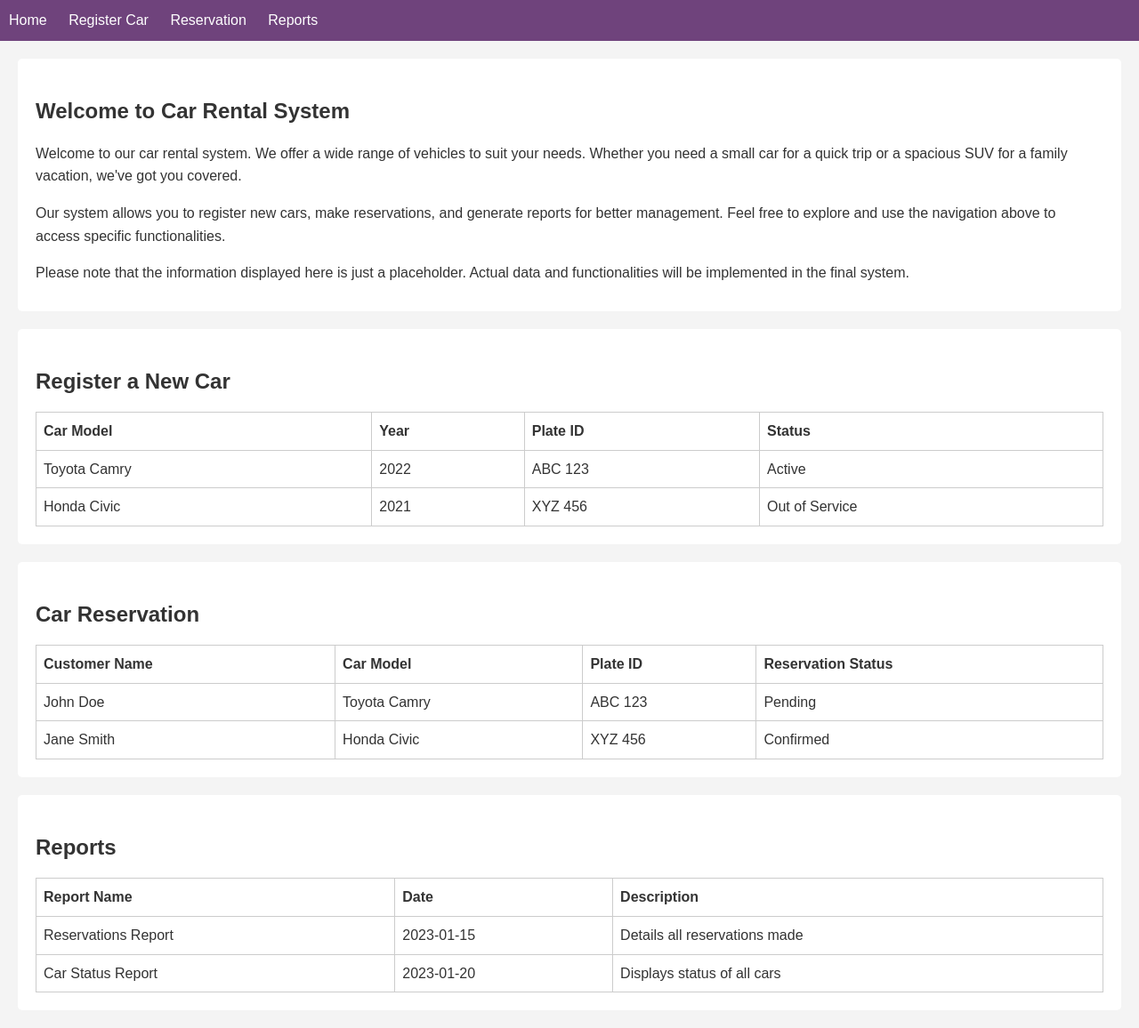
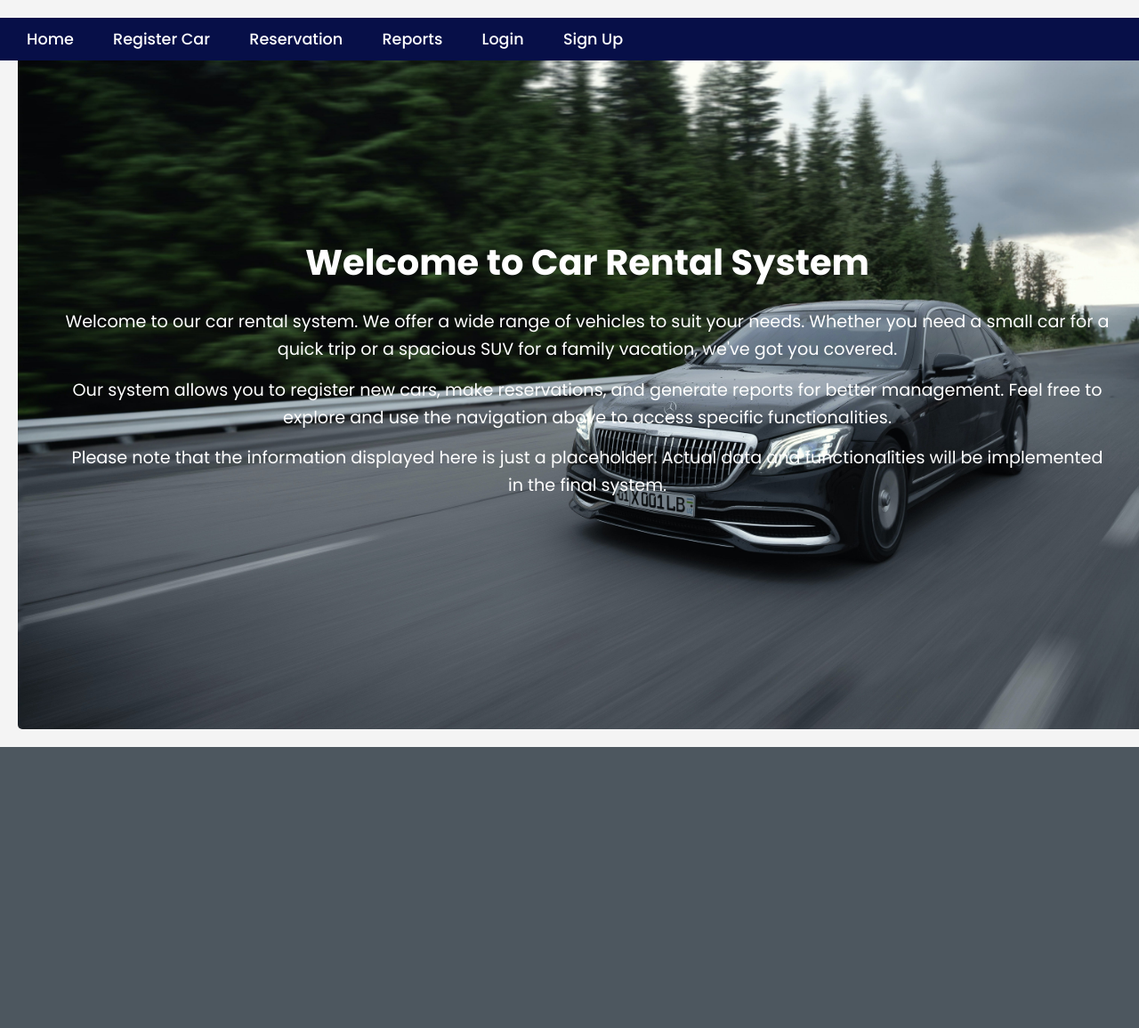
Before and after one commit to AbdelrahmanAyman0011/Car-Rental-System, a PHP site: page / in a window 1280 px wide. Shown: the whole page at 89% size. After the commit the page ends 840 px from the top, so only its background shows below. Run offline with PHP 8.4, Linux system fonts and the light colour scheme.

Commit message:
new update in css code

```diff
--- a/index.html
+++ b/index.html
@@ -9,18 +9,21 @@
 </head>
 <body>
   <header>
-    <nav>
+    <nav class = "navigation">
       <ul>
         <li><a href="#home"><i class="fas fa-home"></i> Home</a></li>
         <li><a href="#register"><i class="fas fa-car"></i> Register Car</a></li>
         <li><a href="#reservation"><i class="far fa-calendar-alt"></i> Reservation</a></li>
         <li><a href="#reports"><i class="fas fa-chart-bar"></i> Reports</a></li>
+        <li><a href="#login">Login</a></li>
+        <li><a href="#signup">Sign Up</a></li>
       </ul>
     </nav>
   </header>
 
-  <section id="home" class="home">
-    <h2>Welcome to Car Rental System</h2>
+  <section class="main">
+    <div>
+      <h1>Welcome to Car Rental System</h1>
        <p>
         Welcome to our car rental system. We offer a wide range of vehicles to suit your needs.
         Whether you need a small car for a quick trip or a spacious SUV for a family vacation,
@@ -35,96 +38,7 @@
         Please note that the information displayed here is just a placeholder.
         Actual data and functionalities will be implemented in the final system.
       </p>
-  </section>
-
-  <section id="register" class="register">
-    <h2>Register a New Car</h2>
-    <table>
-      <!-- Table for registering a new car -->
-      <thead>
-        <tr>
-          <th>Car Model</th>
-          <th>Year</th>
-          <th>Plate ID</th>
-          <th>Status</th>
-        </tr>
-      </thead>
-      <tbody>
-        <!-- Sample data for registration -->
-        <tr>
-          <td>Toyota Camry</td>
-          <td>2022</td>
-          <td>ABC 123</td>
-          <td>Active</td>
-        </tr>
-        <tr>
-          <td>Honda Civic</td>
-          <td>2021</td>
-          <td>XYZ 456</td>
-          <td>Out of Service</td>
-        </tr>
-        <!-- Add more rows as needed -->
-      </tbody>
-    </table>
-  </section>
-
-  <section id="reservation" class="reservation">
-    <h2>Car Reservation</h2>
-    <table>
-      <!-- Table for car reservation and customer information -->
-      <thead>
-        <tr>
-          <th>Customer Name</th>
-          <th>Car Model</th>
-          <th>Plate ID</th>
-          <th>Reservation Status</th>
-        </tr>
-      </thead>
-      <tbody>
-        <!-- Sample data for reservations -->
-        <tr>
-          <td>John Doe</td>
-          <td>Toyota Camry</td>
-          <td>ABC 123</td>
-          <td>Pending</td>
-        </tr>
-        <tr>
-          <td>Jane Smith</td>
-          <td>Honda Civic</td>
-          <td>XYZ 456</td>
-          <td>Confirmed</td>
-        </tr>
-        <!-- Add more rows as needed -->
-      </tbody>
-    </table>
-  </section>
-
-  <section id="reports" class="reports">
-    <h2>Reports</h2>
-    <table>
-      <!-- Table for reports -->
-      <thead>
-        <tr>
-          <th>Report Name</th>
-          <th>Date</th>
-          <th>Description</th>
-        </tr>
-      </thead>
-      <tbody>
-        <!-- Sample data for reports -->
-        <tr>
-          <td>Reservations Report</td>
-          <td>2023-01-15</td>
-          <td>Details all reservations made</td>
-        </tr>
-        <tr>
-          <td>Car Status Report</td>
-          <td>2023-01-20</td>
-          <td>Displays status of all cars</td>
-        </tr>
-        <!-- Add more rows as needed -->
-      </tbody>
-    </table>
+    </div>
   </section>
 </body>
 </html>
--- a/styles.css
+++ b/styles.css
@@ -1,24 +1,32 @@
-/* Reset default margin and padding */
-body,
-ul {
+@import url("https://fonts.googleapis.com/css2?family=Poppins:ital,wght@0,100;0,200;0,300;0,400;0,500;0,600;0,700;0,800;0,900;1,100;1,200;1,300;1,400;1,500;1,600;1,700;1,800;1,900&display=swap");
+* {
+  font-family: "Poppins", sans-serif;
   margin: 0;
   padding: 0;
+  box-sizing: border-box;
+  scroll-behavior: smooth;
+}
+header {
+  background-color: #070f48;
+  width: 100%;
+  position: fixed;
+  z-index: 999;
+  display: flex;
+  justify-content: space-between;
+  align-items: center;
+  padding: 10px 50px; /* Adjust the padding to your desired fixed size */
 }
 
-/* Basic styling */
-body {
-  font-family: Arial, sans-serif;
-  line-height: 1.6;
-  background-color: #f4f4f4;
-  color: #333333;
+.navigation a {
+  color: rgb(255, 255, 255);
+  text-decoration: none;
+  font-size: 1.1em;
+  font-weight: 500;
+  padding-left: 20px; /* Adjust the padding to your desired fixed size */
 }
-
-header {
-  background-color: #3f0351bb;
-  color: white;
-  padding: 10px;
+.navigation a:hover {
+  color: rgb(80, 80, 167);
 }
-
 nav ul {
   list-style: none;
   margin: 0;
@@ -35,6 +43,82 @@
   text-decoration: none;
 }
 
+section {
+  padding: 50px 50px; /* Adjust the padding to your desired fixed size */
+  margin: 0 auto; /* Center the section */
+  max-width: 800px; /* Set a maximum width for the section */
+}
+
+.main {
+  max-width: 100%;
+  width: 100%;
+  min-height: 100vh;
+  display: flex;
+  justify-content: center;
+  align-items: center;
+  background: url(background.jpg) no-repeat;
+  background-size: cover;
+  background-position: center;
+  background-attachment: fixed;
+  padding: 50px; /* Adjust padding as needed */
+  box-sizing: border-box;
+  text-align: center; /* Center-align text */
+  color: #fff; /* Set text color */
+}
+
+
+.main h2 {
+  color: rgb(241, 241, 241);
+  font-size: 1.4em;
+  font-weight: 500;
+}
+.main h2 span {
+  display: inline-block;
+  margin-top: 10px;
+  color: rgb(55, 0, 255);
+  font-size: 3em;
+  font-weight: 600;
+}
+.main h3 {
+  color: #5005c9;
+  font-size: 2em;
+  font-weight: 700;
+  letter-spacing: 1px;
+  margin-top: 10px;
+  margin-bottom: 30px;
+}
+/* Reset default margin and padding */
+body {
+  font-family: Arial, sans-serif;
+  line-height: 1.6;
+  background-color: #f4f4f4;
+  color: #333333;
+  margin: 0;
+  padding: 0;
+}
+/* Styles for h1 */
+.main h1 {
+  font-size: 2.5em; /* Adjust font size */
+  margin-bottom: 20px; /* Add spacing */
+}
+
+/* Styles for paragraphs */
+.main p {
+  font-size: 1.2em; /* Adjust font size */
+  line-height: 1.6; /* Set line height */
+  margin-bottom: 15px; /* Add spacing */
+}
+
+
+
+
+
+/* Style for the header */
+header {
+  color: white;
+  padding: 10px;
+}
+
 /* Styling for sections */
 section {
   margin: 20px;
@@ -43,18 +127,6 @@
   border-radius: 5px;
 }
 
-/* Styling for tables */
-table {
-  width: 100%;
-  border-collapse: collapse;
-  margin-top: 15px;
-}
-
-table th, table td {
-  border: 1px solid #ccc;
-  padding: 8px;
-  text-align: left;
-}
 
 /* Style for the headings */
 h2 {
```
Also changed, not shown: background.jpg (added). Lines whose indentation alone changed are shown as unchanged.
